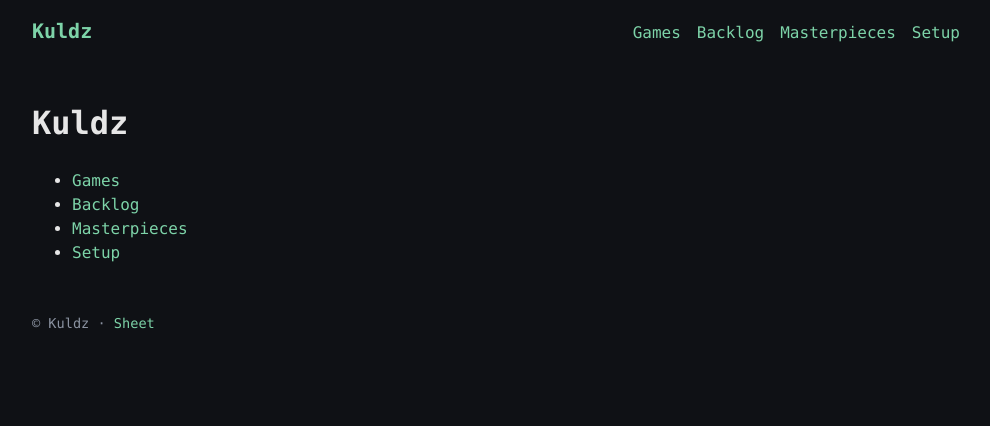
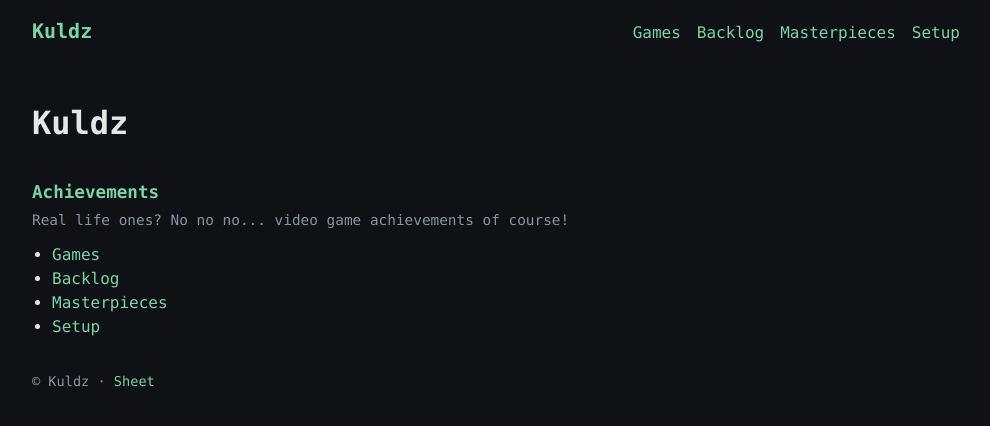
Before and after one commit to Kuldz/kuldz.github.io, an Astro site: page / in a window 1280 px wide. Shown: the whole page, without its empty margins (144-1134 px from the left). Built offline with nearby package versions, Linux system fonts and the light colour scheme; Astro itself is replaced by a stand-in of ours.

Commit message:
Group sheet pages under an Achievements section on the home page
Co-Authored-By: Claude Sonnet 5.5 <noreply@anthropic.com>

```diff
--- a/src/pages/index.astro
+++ b/src/pages/index.astro
@@ -4,10 +4,22 @@ import Base from '../layouts/Base.astro';
 
 <Base title="Kuldz">
   <h1>Kuldz</h1>
+
+  <section>
+    <h2>Achievements</h2>
+    <p class="aside">Real life ones? No no no... video game achievements of course!</p>
     <ul>
       <li><a href="/games">Games</a></li>
       <li><a href="/backlog">Backlog</a></li>
       <li><a href="/masterpieces">Masterpieces</a></li>
       <li><a href="/setup">Setup</a></li>
     </ul>
+  </section>
 </Base>
+
+<style>
+  section { margin-top: 2rem; }
+  h2 { font-size: 1.1rem; color: var(--accent); margin: 0 0 0.25rem; }
+  .aside { color: var(--muted); font-size: 0.9rem; margin: 0 0 0.75rem; }
+  ul { margin: 0; padding-left: 1.25rem; }
+</style>
```
Lines whose indentation alone changed are shown as unchanged.
